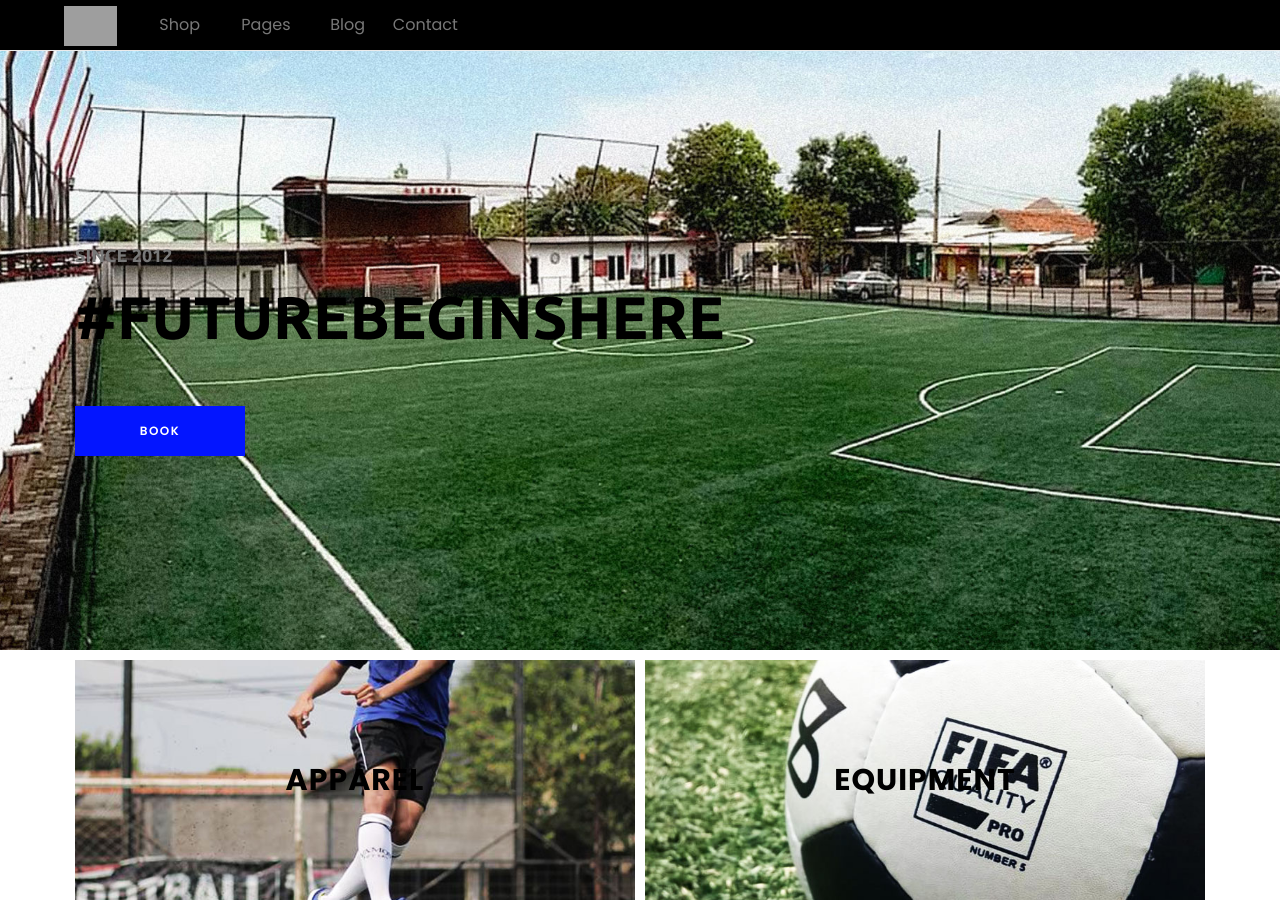
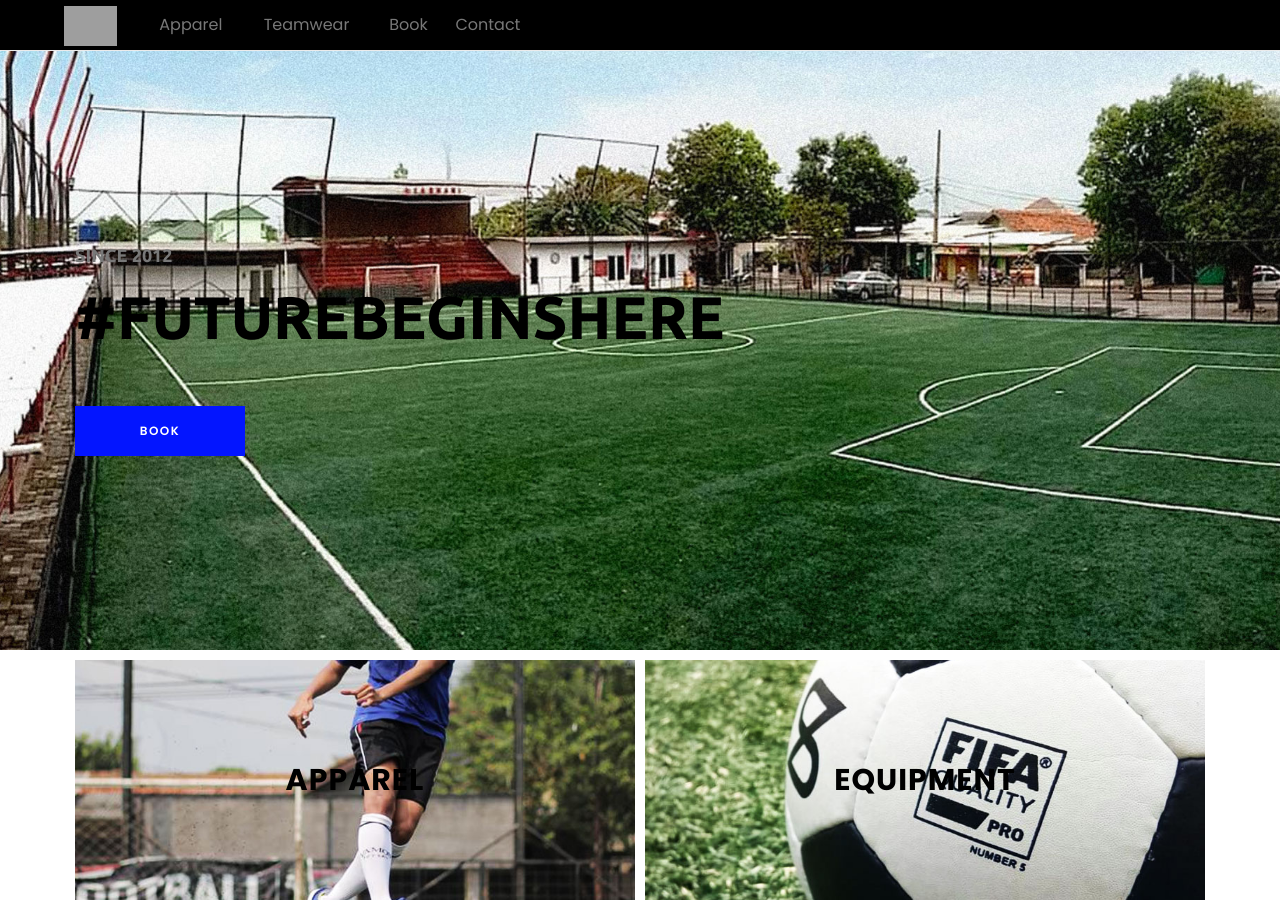
Before and after one commit to kemtol/sabnanifootball, a Jekyll site: the page built from index.html, in a window 1280 px wide. Shown: the top 908 px of the page. Built offline with Jekyll 4.4.1, drawn with Linux system fonts in a browser that asks for light colours; nearby versions of some CDN libraries; some web fonts are replaced; library files that are not in the unit come from our copies; grey boxes are pictures that could not be loaded.

Commit message:
Update header.html

```diff
--- a/_includes/header.html
+++ b/_includes/header.html
@@ -17,7 +17,7 @@
                     <!-- Nav Start -->
                     <div class="classynav">
                         <ul>
-                            <li><a href="#">Shop</a>
+                            <li><a href="#">Apparel</a>
                                 <div class="megamenu">
                                     <ul class="single-mega cn-col-4">
                                         <li class="title">Women's Collection</li>
@@ -48,7 +48,7 @@
                                     </div>
                                 </div>
                             </li>
-                            <li><a href="#">Pages</a>
+                            <li><a href="#">Teamwear</a>
                                 <ul class="dropdown">
                                     <li><a href="index.html">Home</a></li>
                                     <li><a href="shop.html">Shop</a></li>
@@ -60,7 +60,7 @@
                                     <li><a href="contact.html">Contact</a></li>
                                 </ul>
                             </li>
-                            <li><a href="blog.html">Blog</a></li>
+                            <li><a href="blog.html">Book</a></li>
                             <li><a href="contact.html">Contact</a></li>
                         </ul>
                     </div>
```
